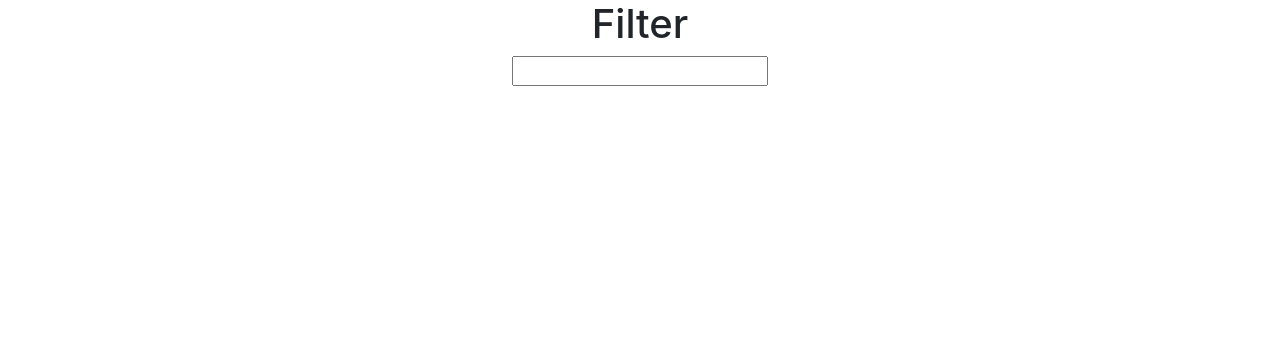
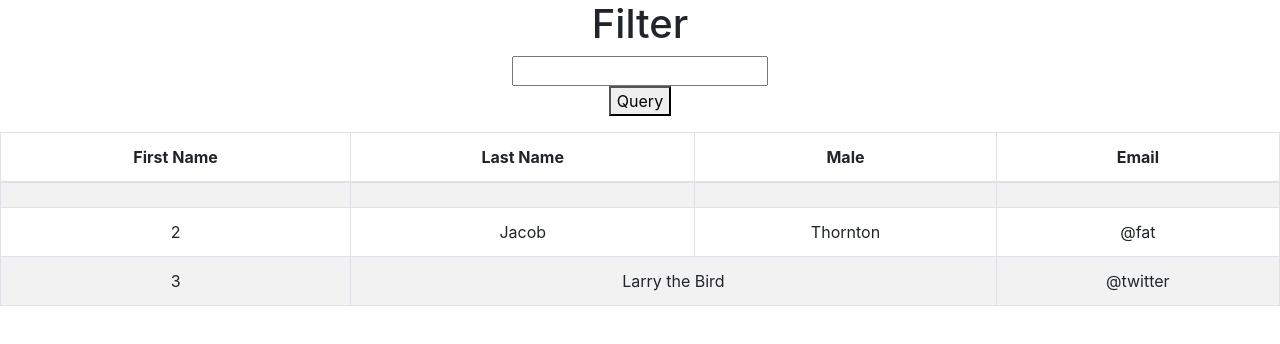
Before and after one commit to VictorMoscone/victorm_hw19_empDirectory, a React (Create React App) app: page / in a window 1280 px wide. Shown: the top 344 px of the page. Built offline with nearby package versions, Linux system fonts and the light colour scheme.

Commit message:
Feat: Added functionality to generate 1 user in the table. This is pretty makeshift and will need a lot of refactoring.

```diff
--- a/package.json
+++ b/package.json
@@ -6,6 +6,7 @@
     "@testing-library/jest-dom": "^5.11.9",
     "@testing-library/react": "^11.2.5",
     "@testing-library/user-event": "^12.7.1",
+    "axios": "^0.21.1",
     "bootstrap": "^4.6.0",
     "react": "^17.0.1",
     "react-bootstrap": "^1.5.0",
--- a/src/App.js
+++ b/src/App.js
@@ -1,6 +1,7 @@
 import './App.css';
 import Form from './components/Form/Form';
 import BSTable from './components/Table/BSTable';
+import Users from './components/Users/Users';
 
 
 function App() {
@@ -8,6 +9,7 @@ function App() {
     <div className="App">
       <Form formName="Filter" />
       {/* <BSTable /> */}
+      <Users />
     </div>
   );
 }
--- a/src/components/Table/BSTable.js
+++ b/src/components/Table/BSTable.js
@@ -3,25 +3,25 @@ import Table from 'react-bootstrap/Table'
 import 'bootstrap/dist/css/bootstrap.css';
 
 
-const BSTable = (Props) => {
+const BSTable = (props) => {
     return (
         <>
             <Table striped="true" bordered="true" hover="true" responsive="md">
                 {/* This probably needs to be dynamically mapped with a # that increases. */}
                 <thead>
                     <tr>
-                    <th>#</th>
                     <th>First Name</th>
                     <th>Last Name</th>
-                    <th>Username</th>
+                    <th>Male</th>
+                    <th>Email</th>
                     </tr>
                 </thead>
                 <tbody>
                     <tr>
-                    <td>1</td>
-                    <td>{Props.person1.fName}</td>
-                    <td>Otto</td>
-                    <td>@mdo</td>
+                    <td>{props.fName}</td>
+                    <td>{props.lName}</td>
+                    <td>{props.gender}</td>
+                    <td>{props.email}</td>
                     </tr>
                     <tr>
                     <td>2</td>
--- /dev/null
+++ b/src/components/Users/Users.js
@@ -0,0 +1,43 @@
+import React, { Component } from 'react'
+import axios from "axios";
+import BSTable from '../Table/BSTable';
+
+export default class Users extends Component {
+    state = { data: [], userSearch: "" };
+
+    onChange = function (e) {
+        this.setState({ [e.target.name]: e.target.value })
+    };
+
+    getRequest =  async function (e) {
+        e.preventDefault();
+        const URL = "https://randomuser.me/api/";
+
+        try{
+            const response = await axios.get(URL)
+            console.log(response.data.results[0])
+            this.setState({
+                fName: response.data.results[0].name.first,
+                lName: response.data.results[0].name.last,
+                gender: response.data.results[0].gender,
+                email: response.data.results[0].email,
+             });
+        } catch (err) {
+            console.log(err);
+        }
+
+    };
+
+    render() {
+        return (
+            <>
+                <button onClick={(e) => this.getRequest(e)}>
+                    Query
+                </button>
+                <p>{this.state.data}</p>
+
+                <BSTable  fName={this.state.fName} lName={this.state.lName} gender={this.state.gender} email={this.state.email}/>
+            </>
+        );
+    };
+};
```
Also changed, not shown: 1 other file (tests, documents, lock files or other folders).
